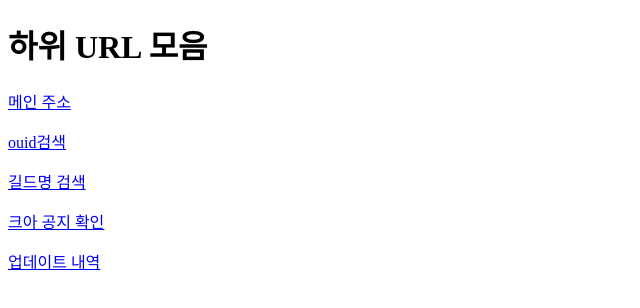
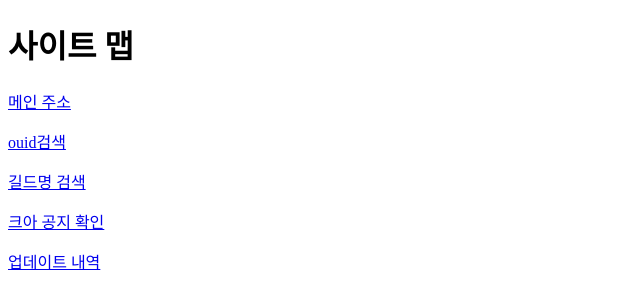
Before and after one commit to keeba0421/ca.api, a website: page url/index.html in a window 1280 px wide. Shown: the whole page, without its empty margins (0-640 px from the left). Drawn offline with Linux system fonts and the light colour scheme.

Commit message:
Update index.html

```diff
--- a/url/index.html
+++ b/url/index.html
@@ -8,7 +8,7 @@
 </head>
 <body>
     <div class="container">
-        <h1>하위 URL 모음</h1>
+        <h1>사이트 맵</h1>
         <div class="notice-box">
             <p><a href="https://bnbgg.netlify.app/" target="_blank">메인 주소</a></p>
             <p><a href="https://bnbgg.netlify.app/ouid" target="_blank">ouid검색</a></p>
```
